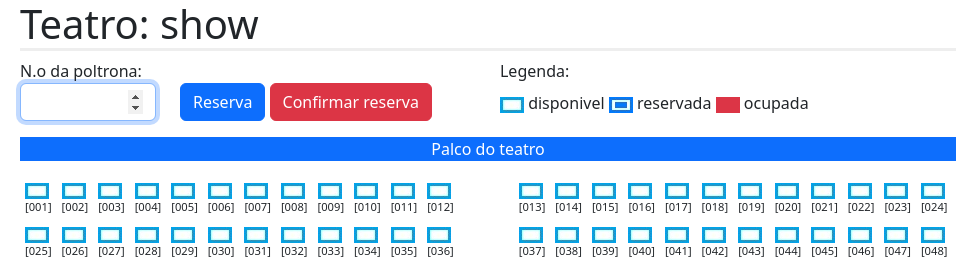
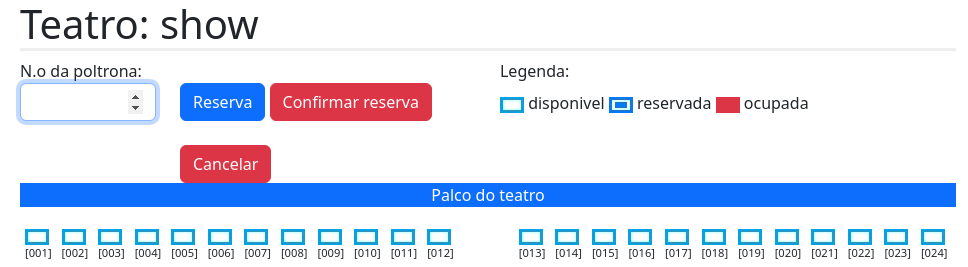
Before and after one commit to andreiaisabeli/teatro, a plain HTML site: page reserva_teatro/index.html in a window 1280 px wide. Shown: the top 267 px of the page, 312-1280 px from the left. Drawn offline with nearby package versions, Linux system fonts and the light colour scheme.

Commit message:
Update index.html

```diff
--- a/reserva_teatro/index.html
+++ b/reserva_teatro/index.html
@@ -28,6 +28,7 @@
                         <div class="col-sm-4">
                             <input type="submit" class="btn btn-primary mt-4" value="Reserva">
                             <input type="button" class="btn btn-danger mt-4" value="Confirmar reserva" id="btConfirmar">
+                            <input type="button" class="btn btn-danger mt-4" value="Cancelar" id="btCancelar">
                         </div>
                         <div class="col-sm-6">
                             Legenda:
```
